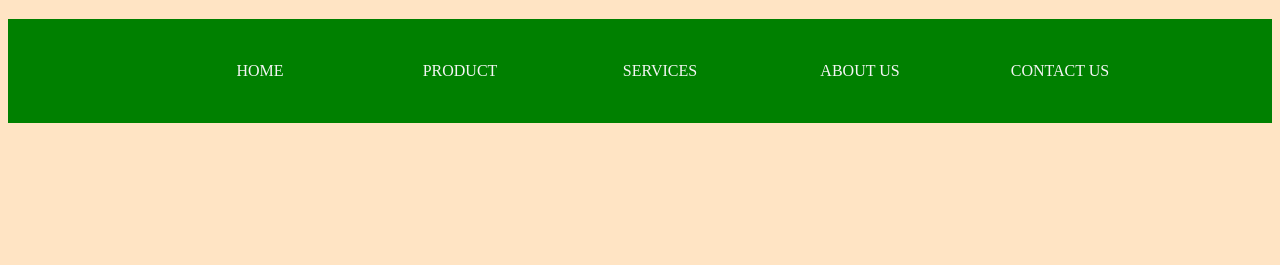
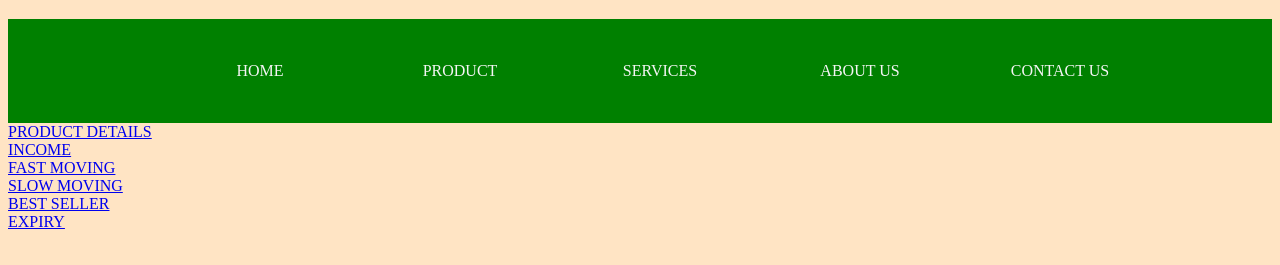
Before and after one commit to drugcoshop/DRUGCO.SHOP, a plain HTML site: page pharm1.html in a window 1280 px wide. Shown: the part 61-326 px from the top of the page. Drawn offline with Linux system fonts and the light colour scheme.

Commit message:
Update pharm1.html

```diff
--- a/pharm1.html
+++ b/pharm1.html
@@ -63,6 +63,18 @@
             </li>
         </ul>
     </div>
+    <div class="menu-2">
+        <div class="product_d" ><a href="#">PRODUCT DETAILS</a></div>
+        <div class="income"><a href="#">INCOME</a></div>
+        <div class="fast_moving"><a href="#">FAST MOVING</a></div>
+        <div class="slow_moving"><a href="#">SLOW MOVING</a></div>
+    </div>
+    <div class="menu-3">
+        <div class="best_seller"><a href="#">BEST SELLER</a></div>
+        <div class="expiry"><a href="#">EXPIRY</a></div>
+    </div>
+
+
 </body>
 
 </html>
```
